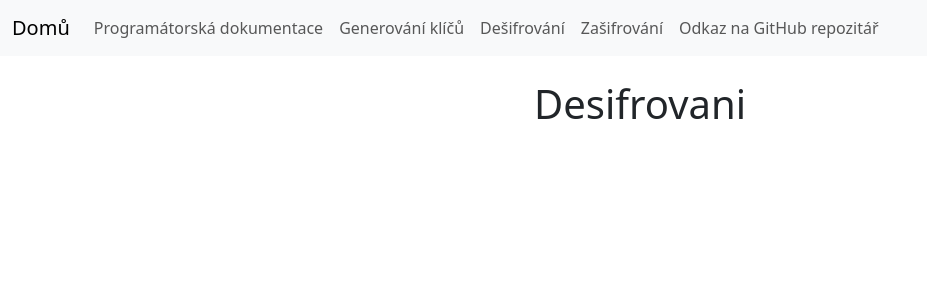
After one commit to StepaKovacic/MaturitniProjekt-RSA, a Flask app: page /desifrovani in a window 1280 px wide. The commit adds this page. Shown: the top 300 px of the page, without its empty margins (0-927 px from the left). Run offline with Flask 3, Linux system fonts and the light colour scheme.

Commit message:
flask interface and html generation

```diff
--- a/ui/main.py
+++ b/ui/main.py
@@ -3,9 +3,29 @@ from fileinput import filename
 from flask import *
 app = Flask(__name__)
 
-@app.route('/')
-def main():
-	return render_template("index.html")
+# @app.route('/ne')
+# def main():
+# 	return render_template("index.html")
+
+@app.route("/desifrovani")
+def desifrovani():
+	return render_template("desifrovani.html")
+
+@app.route("/zasifrovani")
+def zasifrovani():
+	return render_template("sifrovani.html")
+
+@app.route("/generovani_klicu")
+def keygen():
+	return render_template("keygen.html")
+
+@app.route("/programatorska_dokumentace")
+def programatorska_dokumentace():
+	return render_template("programatorska_dokumentace.html")
+
+@app.route("/")
+def index():
+	return render_template("uzivatelska_dokumentace.html")
 
 @app.route('/uspech', methods = ['POST'])
 def success():
--- /dev/null
+++ b/ui/templates/desifrovani.html
@@ -0,0 +1,9 @@
+{% extends "nav.html" %}
+
+{% block title %}Uživatelská dokumentace{% endblock %}
+
+{% block content %}
+	<h1>
+    <center>Desifrovani</center>
+    </h1>
+{% endblock %}
--- a/ui/templates/nav.html
+++ b/ui/templates/nav.html
@@ -10,15 +10,18 @@
 
         <nav class="navbar navbar-expand-lg bg-body-tertiary">
             <div class="container-fluid">
-              <a class="navbar-brand" href="#">Navbar</a>
+              <a class="navbar-brand" href="/">Domů</a>
+
               <div class="collapse navbar-collapse" id="navbarSupportedContent">
                 <ul class="navbar-nav me-auto mb-2 mb-lg-0">
-                  <li class="nav-item"><a class="nav-link active" aria-current="page" href="/">Domů</a></li>
-                  <li class="nav-item"><a class="nav-link" href="#">Programátorská dokumentace</a></li>
-                  <li class="nav-item"><a class="nav-link" href="#">Uživatelská dokumentace</a></li>
+                  <li class="nav-item"><a class="nav-link" href="/programatorska_dokumentace">Programátorská dokumentace</a></li>
+                  <li class="nav-item"><a class="nav-link" href="/generovani_klicu">Generování klíčů</a></li>
+                  <li class="nav-item"><a class="nav-link" href="/desifrovani">Dešifrování</a></li>
+                  <li class="nav-item"><a class="nav-link" href="/zasifrovani">Zašifrování</a></li>
                   <li class="nav-item"><a class="nav-link" href="https://github.com/StepaKovacic/MaturitniProjekt-RSA">Odkaz na GitHub repozitář</a></li>
                 </ul>
               </div>
+
             </div>
           </nav>
 
```
Also changed, not shown: demo.txt (added, +9 -0 lines), ui/templates/keygen.html (added, +10 -0 lines), ui/templates/programatorska_dokumentace.html (added, +9 -0 lines), ui/templates/sifrovani.html (added, +9 -0 lines), ui/templates/uzivatelska_dokumentace.html (added, +9 -0 lines).
